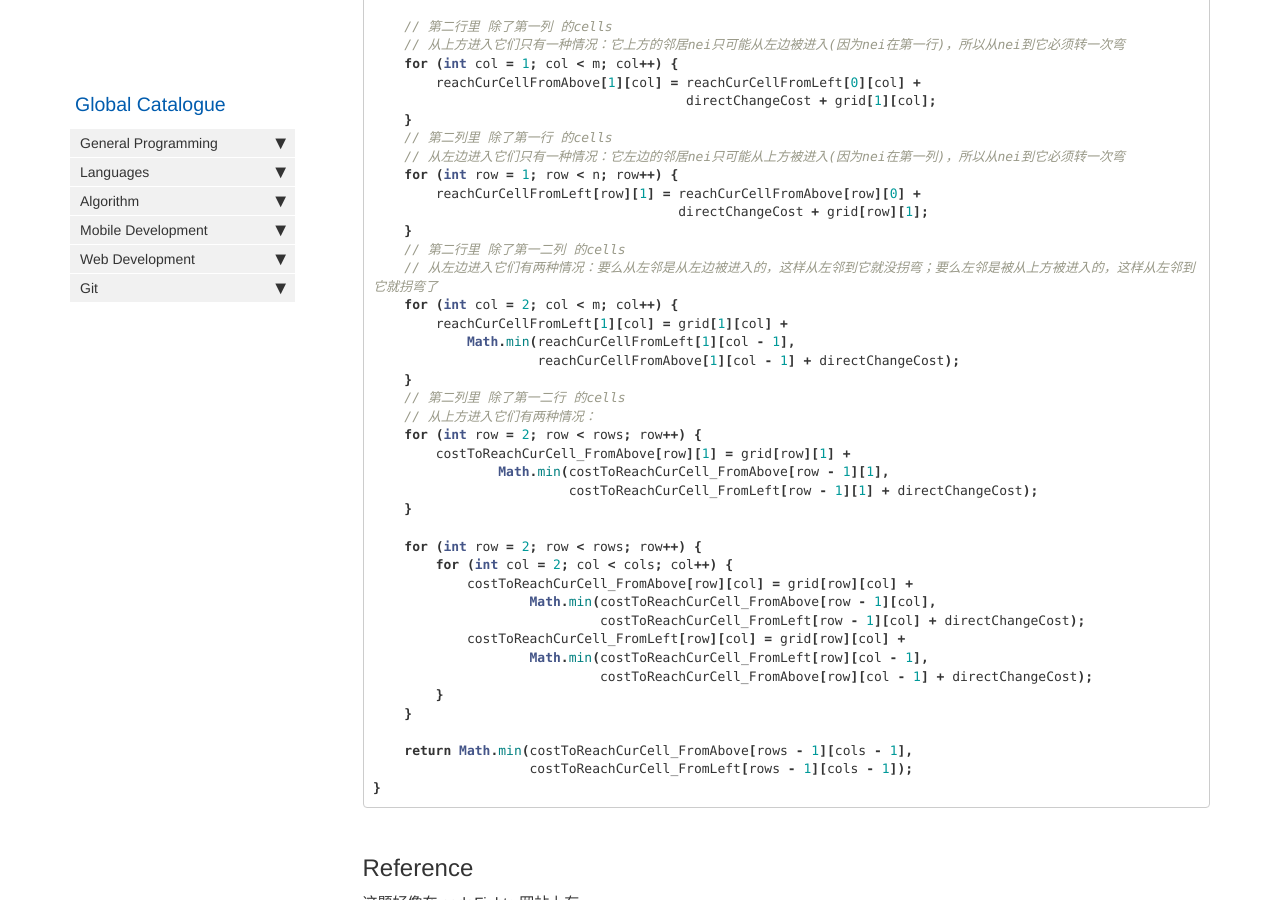
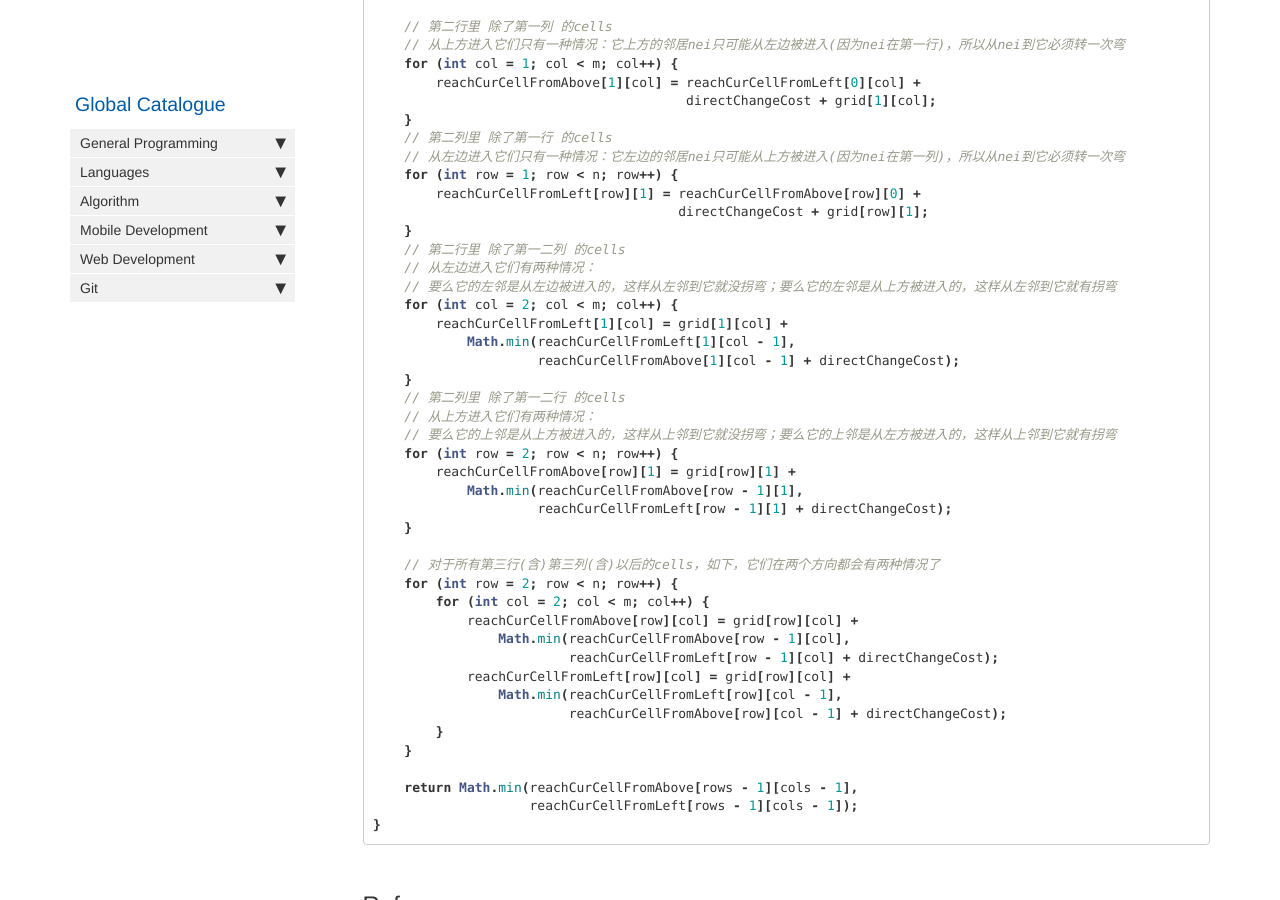
Before and after one commit to HungryOrc/hungryorc.github.io, a Jekyll site: the page built from pages/algorithm/algorithm_chip_moving_in_grid.md, in a window 1280 px wide and 900 px high, scrolled down 1628 px. Built offline with Jekyll 4.4.1, drawn with Linux system fonts in a browser that asks for light colours; nearby versions of some CDN libraries; comment, search, counter and statistics services are not loaded.

Commit message:
Update algorithm_chip_moving_in_grid.md

````diff
--- a/pages/algorithm/algorithm_chip_moving_in_grid.md
+++ b/pages/algorithm/algorithm_chip_moving_in_grid.md
@@ -84,7 +84,8 @@ public int chipMoving(int[][] grid, int directChangeCost) {
                                        directChangeCost + grid[row][1];
     }
     // 第二行里 除了第一二列 的cells
-    // 从左边进入它们有两种情况：要么从左邻是从左边被进入的，这样从左邻到它就没拐弯；要么左邻是被从上方被进入的，这样从左邻到它就拐弯了
+    // 从左边进入它们有两种情况：
+    // 要么它的左邻是从左边被进入的，这样从左邻到它就没拐弯；要么它的左邻是从上方被进入的，这样从左邻到它就有拐弯
     for (int col = 2; col < m; col++) {
         reachCurCellFromLeft[1][col] = grid[1][col] +
             Math.min(reachCurCellFromLeft[1][col - 1],
@@ -92,25 +93,27 @@ public int chipMoving(int[][] grid, int directChangeCost) {
     }
     // 第二列里 除了第一二行 的cells
     // 从上方进入它们有两种情况：
-    for (int row = 2; row < rows; row++) {
-        costToReachCurCell_FromAbove[row][1] = grid[row][1] +
-                Math.min(costToReachCurCell_FromAbove[row - 1][1],
-                         costToReachCurCell_FromLeft[row - 1][1] + directChangeCost);
+    // 要么它的上邻是从上方被进入的，这样从上邻到它就没拐弯；要么它的上邻是从左方被进入的，这样从上邻到它就有拐弯
+    for (int row = 2; row < n; row++) {
+        reachCurCellFromAbove[row][1] = grid[row][1] +
+            Math.min(reachCurCellFromAbove[row - 1][1],
+                     reachCurCellFromLeft[row - 1][1] + directChangeCost);
     }
 
-    for (int row = 2; row < rows; row++) {
-        for (int col = 2; col < cols; col++) {
-            costToReachCurCell_FromAbove[row][col] = grid[row][col] +
-                    Math.min(costToReachCurCell_FromAbove[row - 1][col],
-                             costToReachCurCell_FromLeft[row - 1][col] + directChangeCost);
-            costToReachCurCell_FromLeft[row][col] = grid[row][col] +
-                    Math.min(costToReachCurCell_FromLeft[row][col - 1],
-                             costToReachCurCell_FromAbove[row][col - 1] + directChangeCost);
+    // 对于所有第三行(含)第三列(含)以后的cells，如下，它们在两个方向都会有两种情况了
+    for (int row = 2; row < n; row++) {
+        for (int col = 2; col < m; col++) {
+            reachCurCellFromAbove[row][col] = grid[row][col] +
+                Math.min(reachCurCellFromAbove[row - 1][col],
+                         reachCurCellFromLeft[row - 1][col] + directChangeCost);
+            reachCurCellFromLeft[row][col] = grid[row][col] +
+                Math.min(reachCurCellFromLeft[row][col - 1],
+                         reachCurCellFromAbove[row][col - 1] + directChangeCost);
         }
     }
 
-    return Math.min(costToReachCurCell_FromAbove[rows - 1][cols - 1],
-                    costToReachCurCell_FromLeft[rows - 1][cols - 1]);
+    return Math.min(reachCurCellFromAbove[rows - 1][cols - 1],
+                    reachCurCellFromLeft[rows - 1][cols - 1]);
 }
 ```
 
````
